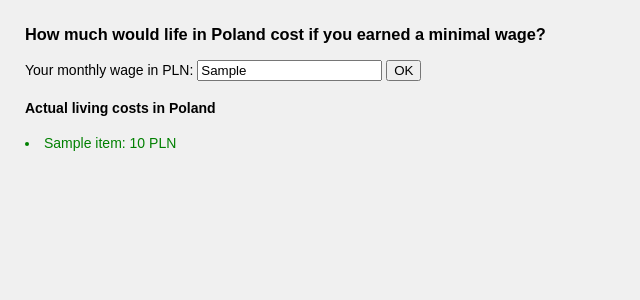
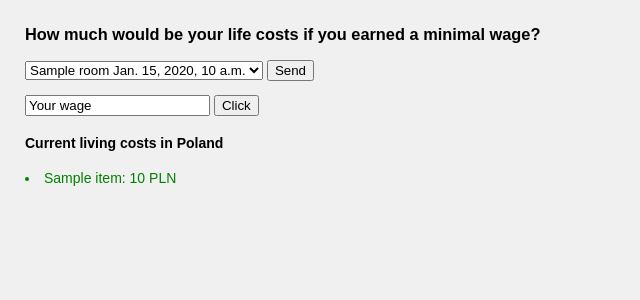
Before and after one commit to koszany/bridgethegap, a Django app: template templates/wagegap/index.html in a window 1280 px wide. Shown: the top 300 px of the page, without its empty margins (0-640 px from the left). Run offline with Django 3.2, Linux system fonts and the light colour scheme; the template is opened without the code that fills it: most values are stand-ins (such as "Sample title", 1, 10 or a date in 2020).

Commit message:
Refactor html files and add template form for countries list

```diff
--- /dev/null
+++ b/templates/wagegap/base.html
@@ -0,0 +1,12 @@
+<html lang="en">
+<head>
+  {% load static %}
+  <link rel="stylesheet" type="text/css" href="{% static 'wagegap/styles.css' %}">
+
+  <title>Your purchase power</title>
+</head>
+<body>
+{% block content %}
+{% endblock %}
+</body>
+</html>
--- a/templates/wagegap/index.html
+++ b/templates/wagegap/index.html
@@ -1,25 +1,29 @@
-<html lang="en">
-<head>
-  {% load static %}
-  <link rel="stylesheet" type="text/css" href="{% static 'wagegap/styles.css' %}">
-
-  <title>How much would life cost if you earned a minimal wage?</title>
-    </head>
+{% extends "wagegap/base.html" %}
+{% block content %}
   <h3>
-      How much would life in Poland cost if you earned a minimal wage?
+    How much would be your life costs if you earned a minimal wage?
   </h3>
-    <body>
-      <div id="input">
-        <form action="/your-wage/" method="post">{% csrf_token %}
-        <label for="your_wage">Your monthly wage in PLN: </label>
-        <input id="your_wage" type="text" name="your_wage" value="{{ current_wage }}">
-        <input type="submit" value="OK"></div>
+  <div id="country">
+    <form action="view" method="POST">
+      {% csrf_token %}
+      <select name="contry">
+      {% for v in data %}
+          <option value="{{v.id}}">{{v.room}} {{v.date}}</option>
+      {% endfor %}
+      </select>
+      <input type="submit" class="btn" value="Send" name="select_country">
   </form>
-    <h4>Actual living costs in Poland</h4>
+  </div>
+  <div id="wage">
+    <form action="#" method="get">
+      <input type="text" value="Your wage" name="wagebox"/>
+      <input type="submit" class="btn" value="Click" name="wagesubmit">
+    </form>
+  </div>
+<h4>Current living costs in Poland</h4>
   <div id="content">
     {% for item, cost in current_numbers %}
     <li>{{item}}: {{cost}} PLN
     {% endfor %}
   </div>
-    </body>
-  </html>
+{% endblock %}}
```
Also changed, not shown: templates/wagegap/purchase-power.html (added, +12 -0 lines), templates/wagegap/your-wage.html (deleted, +0 -25 lines). Lines whose indentation alone changed are shown as unchanged.
